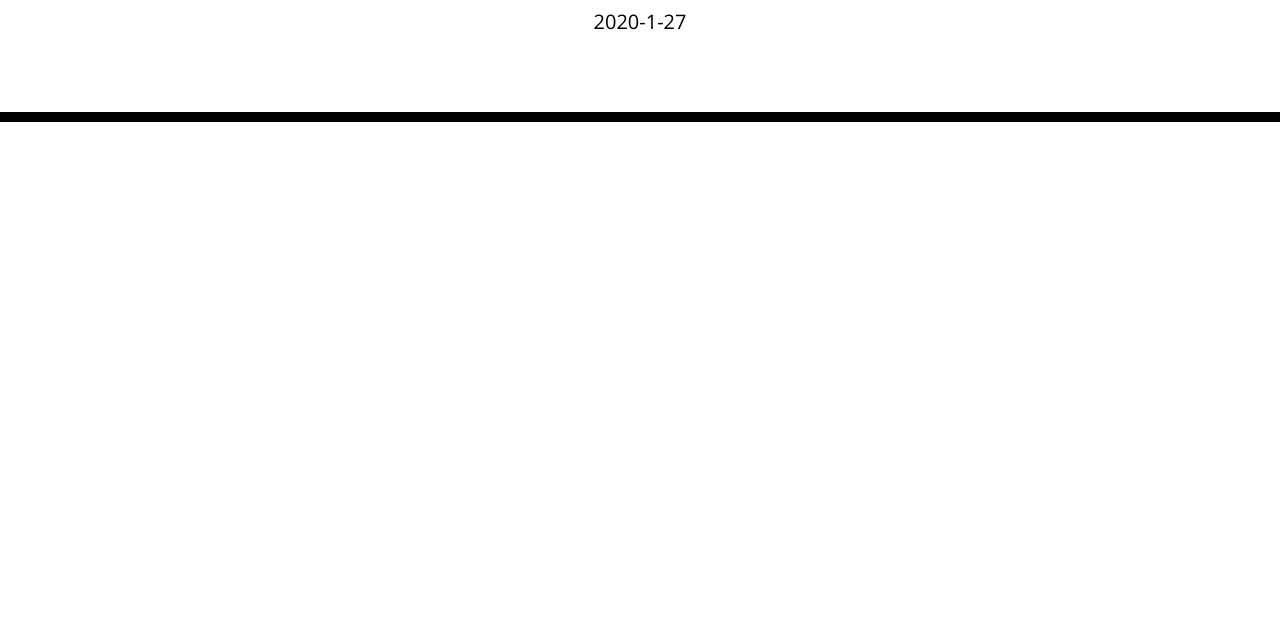
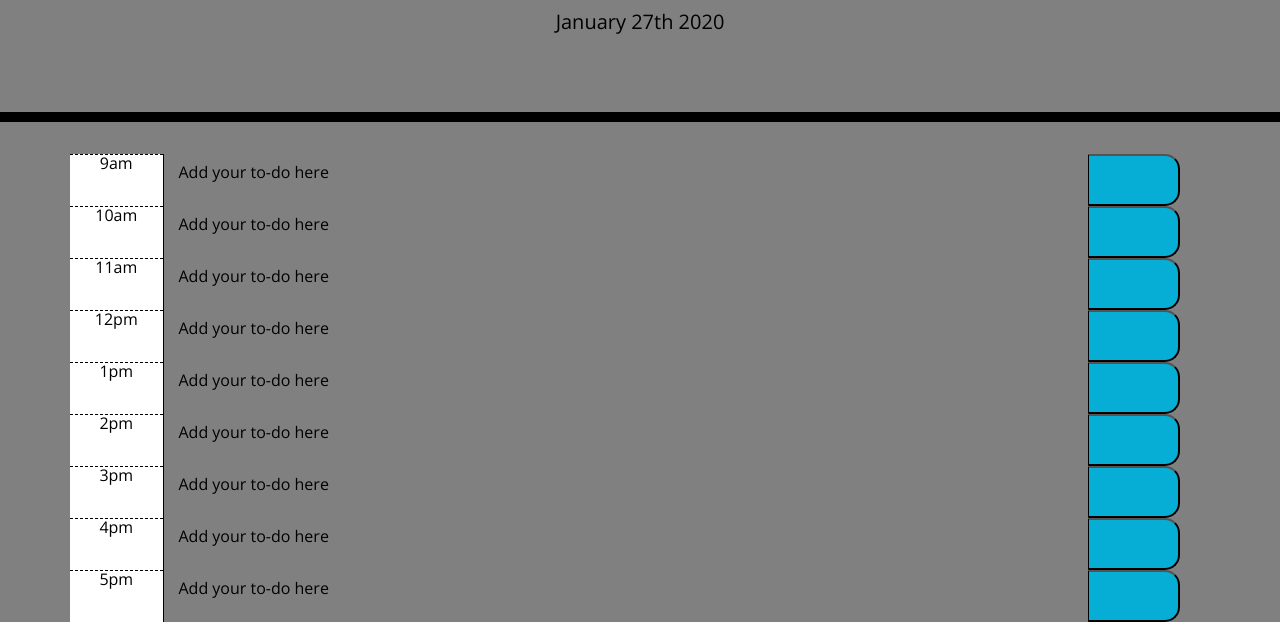
Before and after one commit to soltrenc/Work-Day-Scheduler, a plain HTML site: page index.html in a window 1280 px wide. Shown: the part 182-804 px from the top of the page. Drawn offline with nearby package versions, Linux system fonts and the light colour scheme.

Commit message:
Got my rows in let's go! RIP KOBE tho

```diff
--- a/index.html
+++ b/index.html
@@ -10,28 +10,28 @@
     integrity="sha384-50oBUHEmvpQ+1lW4y57PTFmhCaXp0ML5d60M1M7uH2+nqUivzIebhndOJK28anvf" crossorigin="anonymous" />
   <link href="https://fonts.googleapis.com/css?family=Open+Sans&display=swap" rel="stylesheet" />
   <link rel="stylesheet" href="style.css" />
+
   <title>Work Day Scheduler</title>
 </head>
 
 <body>
   <header class="jumbotron">
+    <!-- <img class=" irc_mi"
+      src="https://lumiere-a.akamaihd.net/v1/images/tros-hero-in-theaters-mobile-a_e8a421c0.jpeg?region=0,0,1024,626&amp;width=960"
+      alt="Image result for star wars" width="450" height="275">" -->
     <h1 class="display-3">Work Day Scheduler</h1>
     <p class="lead">A simple calendar app for scheduling your work day</p>
-    <p id="currentDay" class="lead"></p>
-    <script>
-      var today = new Date();
-      var date = today.getFullYear() + '-' + (today.getMonth() + 1) + '-' + today.getDate();
+    <p id="today" class="lead"></p>
 
-      document.getElementById("currentDay").innerHTML = date.toString();
-
-    </script>
   </header>
   <div class="container">
+
     <!-- Timeblocks go here -->
   </div>
 
   <script src="https://code.jquery.com/jquery-3.4.1.min.js"></script>
   <script src="https://cdnjs.cloudflare.com/ajax/libs/moment.js/2.24.0/moment.min.js"></script>
+  <script src="script.js"> </script>
 </body>
 
 </html>
--- /dev/null
+++ b/script.js
@@ -0,0 +1,21 @@
+
+var today = $("#today");
+today.html(moment().format('MMMM Do YYYY'));
+
+var hourBlock = $(".container");
+
+var hours = ["9am", "10am", "11am", "12pm", "1pm", "2pm", "3pm", "4pm", "5pm"];
+
+for (i = 0; i < hours.length; i++) {
+    var time = $('<div>').addClass("row time-block").attr("id", "row" + i);
+    $(".container").append(time);
+    var targetTime = $("#row" + i);
+    var timeCol = $("<div>").addClass("col-md-1 hour").text(hours[i]);
+    $("#row" + i).append(timeCol);
+    var eventCol = $("<textarea>").addClass("col-md-10").text("Add your to-do here");
+    $("#row" + i).append(eventCol);
+    var savebuttonCol = $("<button>").addClass("col-md-1 saveBtn");
+    $("#row" + i).append(savebuttonCol);
+}
+
+$(savebuttonCol).on('click')
--- a/style.css
+++ b/style.css
@@ -2,6 +2,7 @@ body {
   font-family: 'Open Sans', sans-serif;
   font-size: 16px;
   line-height: 1;
+  background-color: grey;
 }
 
 textarea{
@@ -69,3 +70,18 @@ textarea{
   font-size: 20px;
   transition: all .3s ease-in-out;
 }
+
+.img {
+    position:right;
+}
+
+.row {
+  width: 100%;
+  height:100%;
+  border: black;
+  border: 5px;
+}
+
+.col {
+  border: black;
+}
```
